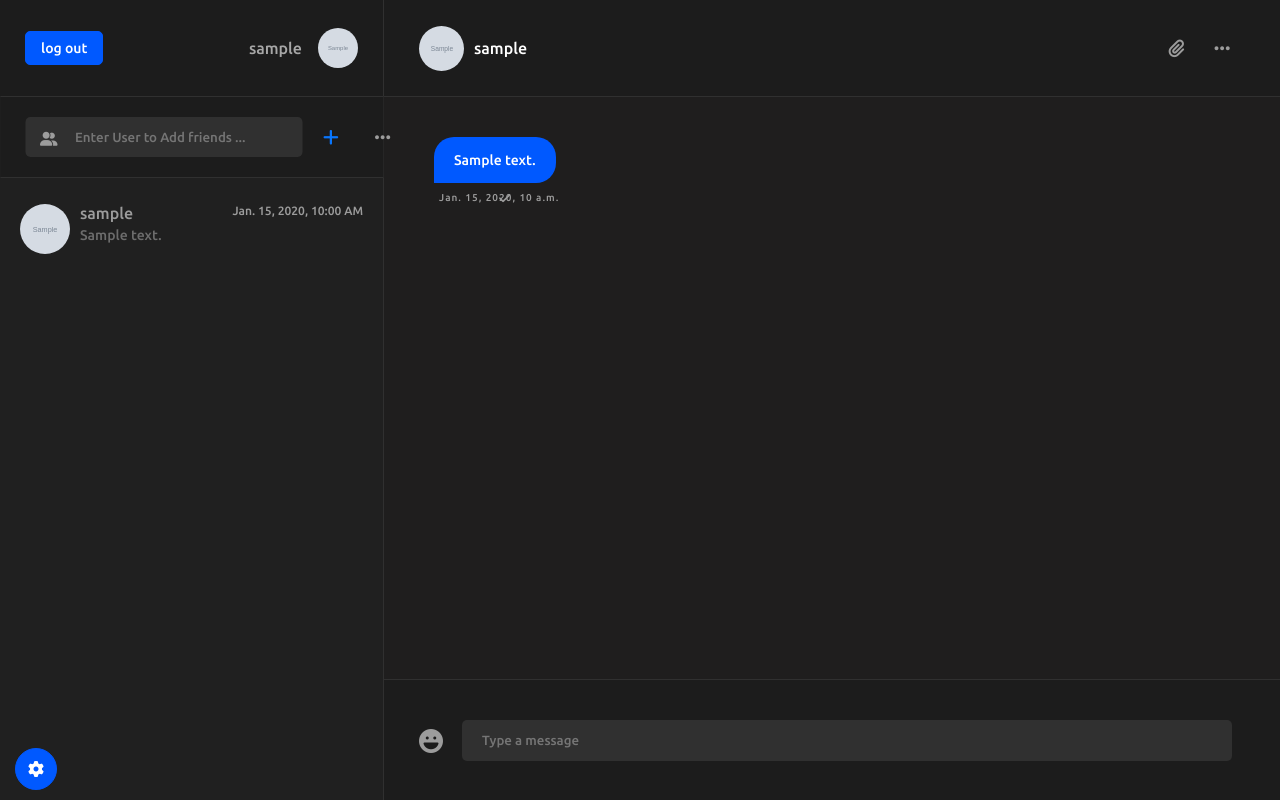
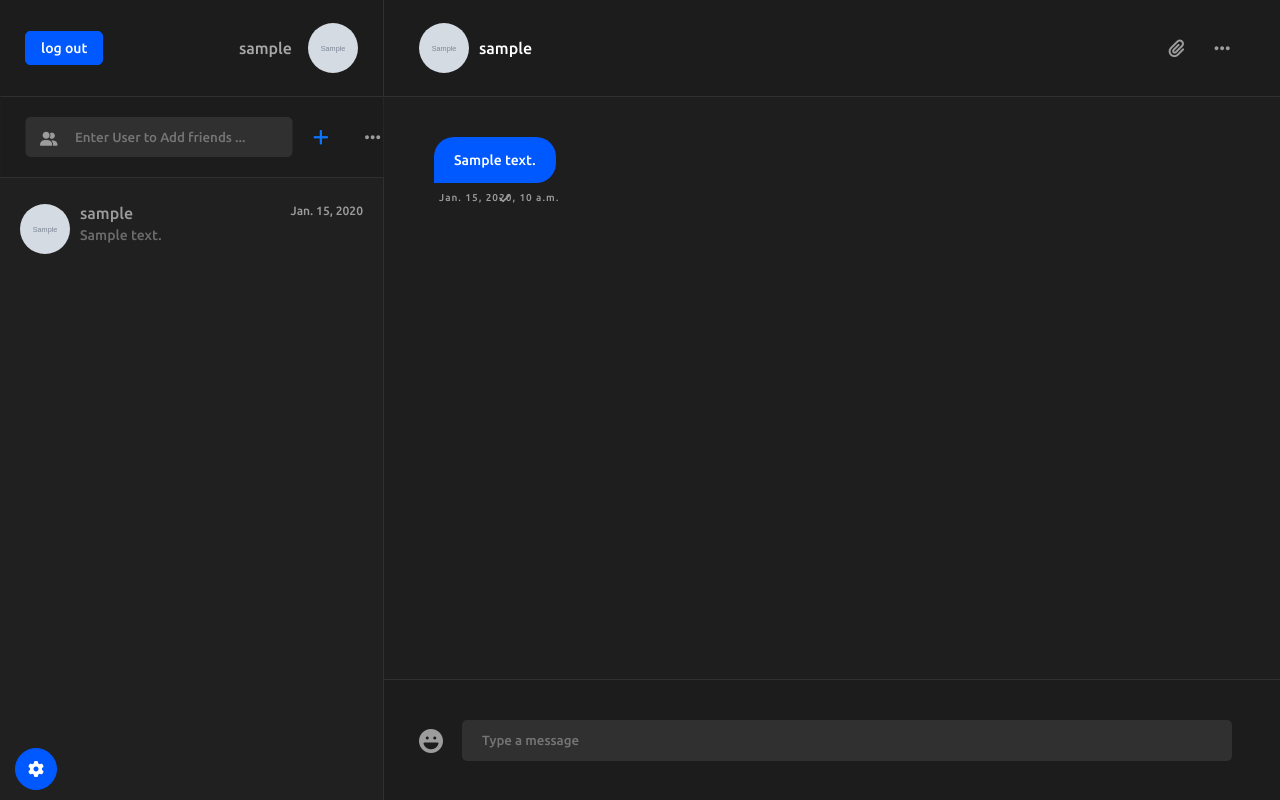
Before and after one commit to abdoki7788/django-chat, a Django app: a page that uses templates/chat/room.html in a window 1280 px wide. Run offline with Django 4.2, Linux system fonts and the light colour scheme; a user stored in the database is signed in; tables that the repository leaves empty hold one stand-in row (values such as "Sample post"); grey boxes marked "Sample" are stand-in pictures; some libraries are stand-ins or nearby versions.

Commit message:
some changes in styles and change date formatting in Chat model

```diff
--- a/chat/models.py
+++ b/chat/models.py
@@ -19,7 +19,7 @@ class Chat(models.Model):
             return self.starter
 
     def get_start_date_formatted(self):
-        return self.start_date.strftime("%b. %d, %Y, %H:%M %p")
+        return self.start_date.strftime("%b. %d, %Y")
 
     def save(self, *args, **kwargs):
         if not self.slug:
--- a/static/home.css
+++ b/static/home.css
@@ -69,8 +69,8 @@ i:hover {
     font-family: Ubuntu;
 }
 .user_img, .friend_img {
-    width: 45px;
-    height: 45px;
+    width: 50px;
+    height: 50px;
     border-radius: 50%;
     object-fit: cover;
 }
@@ -137,7 +137,7 @@ i:hover {
     display: flex;
 }
 .friends_search_input {
-    padding: 0px 10px 0px 50px;
+    padding: 0px 0px 0px 50px;
     border-radius: 5px;
     outline: 0;
     background-color: #303030;
@@ -373,8 +373,8 @@ i:hover {
 
 
 .my_profile {
-    width: 40px;
-    height: 40px;
+    width: 50px;
+    height: 50px;
     object-fit: cover;
     border-radius: 100%;
 }
```
